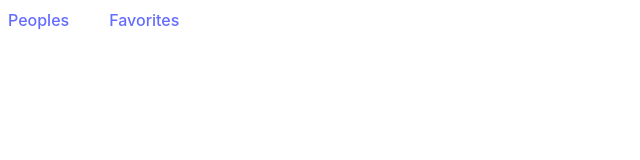
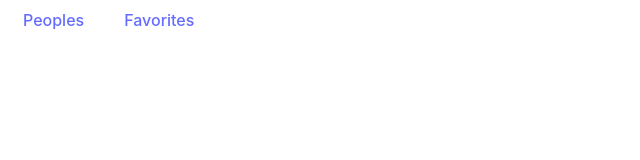
Before and after one commit to bombom70/flame, a Vue app: page / in a window 1280 px wide. Shown: the top 160 px of the page, without its empty margins (0-640 px from the left). Built offline with nearby package versions, Linux system fonts and the light colour scheme.

Commit message:
added style for container

```diff
--- a/src/App.vue
+++ b/src/App.vue
@@ -8,5 +8,7 @@
 .container {
   max-width: 1280px;
   margin: 0 auto;
+  padding: 0 15px;
+  overflow-x: auto;
 }
 </style>
--- a/src/pages/PeopleDetail.vue
+++ b/src/pages/PeopleDetail.vue
@@ -22,8 +22,8 @@ watch(person, () => {
 
 <template>
   <div class="header">
-      <router-link to="/">Home</router-link>
-    </div>
+    <router-link to="/">Home</router-link>
+  </div>
   <table class="person-detail">
     <thead>
       <tr>
```
